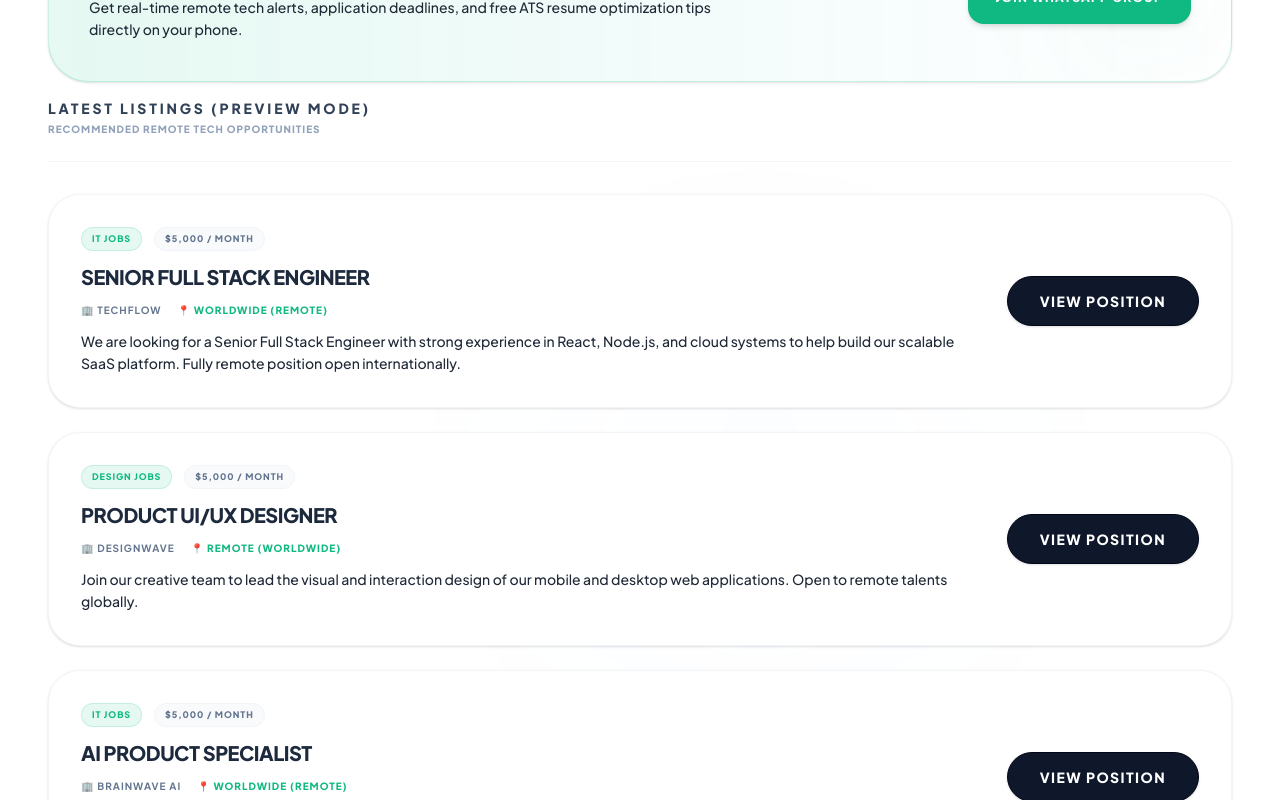
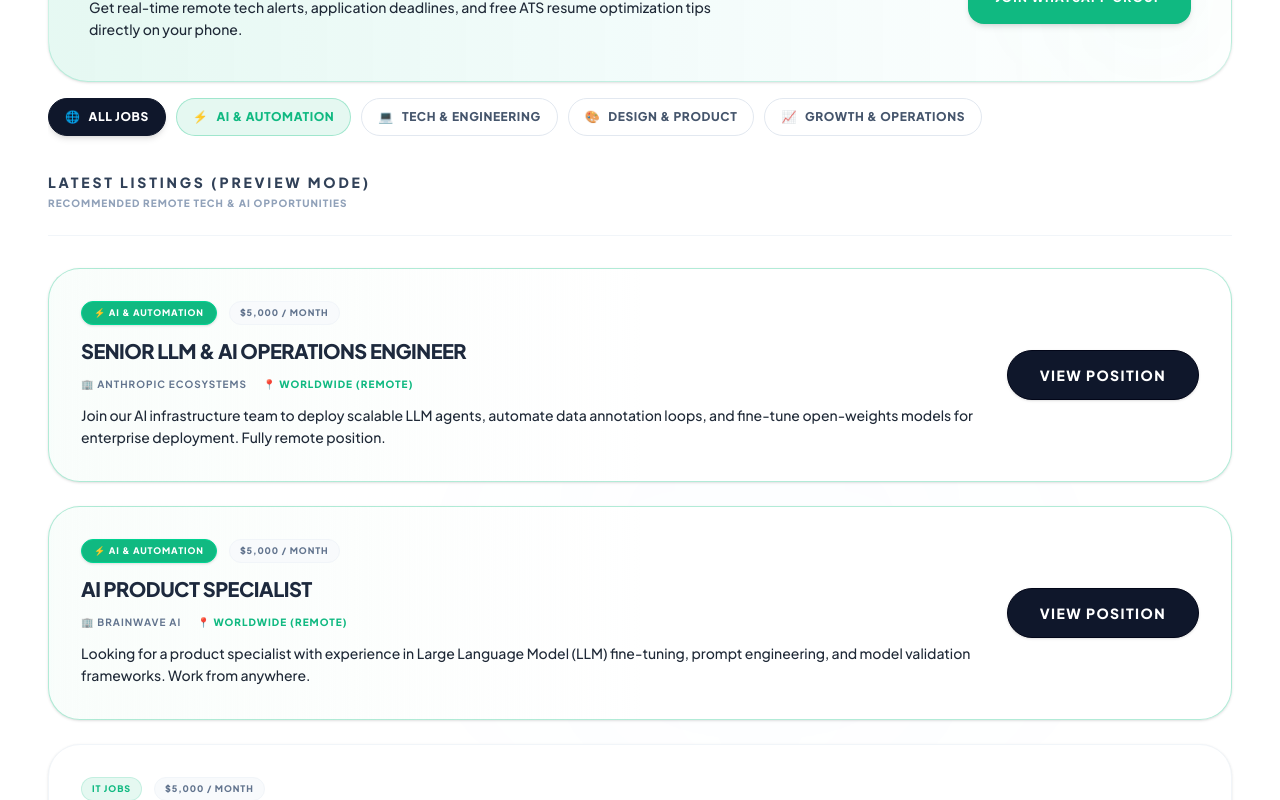
Before and after one commit to deegenius157/Resume.ai, a React (Vite) app in the folder client/: page /jobs in a window 1280 px wide. Shown: the part 620-1420 px from the top of the page. Built offline with nearby package versions, Linux system fonts and the light colour scheme; no server answers; the database is empty.

Commit message:
Pivot ingestion pipeline to AI & Automation roles: auto-tag AI jobs in Supabase, prioritize AI positions at top of feed, and render category filter tabs

```diff
--- a/client/src/components/JobsPage.jsx
+++ b/client/src/components/JobsPage.jsx
@@ -83,6 +83,37 @@
     .replace(/(^-|-$)+/g, '');
 }
 
+function detectAiRole(title = '', description = '') {
+  const text = `${title || ''} ${description || ''}`.toLowerCase();
+  const keywords = [
+    'artificial intelligence', 'machine learning', 'llm', 'large language model',
+    'prompt engineer', 'prompt engineering', 'data annotation', 'ai ops', 'ai operations',
+    'generative ai', 'deep learning', 'nlp', 'natural language processing',
+    'neural network', 'chatgpt', 'openai', 'anthropic', 'langchain', 'computer vision',
+    'automation engineer', 'ai specialist', 'ai developer', 'ai researcher'
+  ];
+
+  if (/\b(ai|a\.i\.)\b/i.test(text)) return true;
+  if (/\b(prompt|automation)\b/i.test(text)) return true;
+
+  return keywords.some(kw => text.includes(kw));
+}
+
+const MOCK_JOBS_LIST = [
+  {
+    id: 'mock_job_ai_1',
+    title: 'Senior LLM & AI Operations Engineer',
+    company: { display_name: 'Anthropic Ecosystems' },
+    location: { display_name: 'Worldwide (Remote)' },
+    description: 'Join our AI infrastructure team to deploy scalable LLM agents, automate data annotation loops, and fine-tune open-weights models for enterprise deployment. Fully remote position.',
+    salary_min: 160000,
+    salary_max: 210000,
+    created: '2026-06-25T10:00:00Z',
+    category: { label: 'AI & Automation' }
+  },
+  ...MOCK_JOBS
+];
+
 export default function JobsPage() {
   const [searchParams, setSearchParams] = useSearchParams();
   const query = searchParams.get('q') || '';
@@ -91,6 +122,7 @@
   const [jobs, setJobs] = useState([]);
   const [isLoading, setIsLoading] = useState(true);
   const [isMock, setIsMock] = useState(false);
+  const [selectedCategory, setSelectedCategory] = useState('All');
 
   const [localQuery, setLocalQuery] = useState(query);
   const [isMenuOpen, setIsMenuOpen] = useState(false);
@@ -129,12 +161,12 @@
   };
 
   useEffect(() => {
-    document.title = 'Remote & International Career Opportunities - Genusjob Resume AI';
+    document.title = 'Remote AI & Tech Jobs - Genusjob Resume AI';
 
     // Set meta description
     const metaDesc = document.querySelector('meta[name="description"]');
     if (metaDesc) {
-      metaDesc.setAttribute('content', 'Find global remote tech, design, and marketing positions open to West African talents. Tailor your resume in one click.');
+      metaDesc.setAttribute('content', 'Find global remote AI, LLM, automation, tech, design, and marketing positions open to applicants worldwide.');
     }
   }, []);
 
@@ -168,26 +200,39 @@
           if (loc.toLowerCase().includes('remote') || loc.toLowerCase().includes('worldwide')) {
             loc = 'Worldwide (Remote)';
           }
+          const isAi = detectAiRole(job.title, job.description) || (job.category && job.category.toLowerCase().includes('ai'));
           return {
             ...job,
             id: job.job_id || job.id,
             company: { display_name: job.company || 'Hiring Company' },
             location: { display_name: loc },
-            category: { label: job.category || 'Technology' },
+            category: { label: isAi ? 'AI & Automation' : (job.category || 'Technology') },
             salary_min: null,
             salary_max: null
           };
+        });
+
+        // Prioritize AI & Automation positions to the top of the feed
+        normalizedResults.sort((a, b) => {
+          const aIsAi = (a.category?.label === 'AI & Automation' || detectAiRole(a.title, a.description)) ? 1 : 0;
+          const bIsAi = (b.category?.label === 'AI & Automation' || detectAiRole(b.title, b.description)) ? 1 : 0;
+          return bIsAi - aIsAi;
         });
 
         setJobs(normalizedResults);
         setIsMock(false);
       } catch (err) {
         console.warn('Supabase jobs fetch failed, loading mock jobs fallback:', err);
-        const filteredMock = MOCK_JOBS.filter(job => {
+        const filteredMock = MOCK_JOBS_LIST.filter(job => {
           const matchQuery = !query ||
             job.title.toLowerCase().includes(query.toLowerCase()) ||
             job.description.toLowerCase().includes(query.toLowerCase());
           return matchQuery;
+        });
+        filteredMock.sort((a, b) => {
+          const aIsAi = (a.category?.label === 'AI & Automation' || detectAiRole(a.title, a.description)) ? 1 : 0;
+          const bIsAi = (b.category?.label === 'AI & Automation' || detectAiRole(b.title, b.description)) ? 1 : 0;
+          return bIsAi - aIsAi;
         });
         setJobs(filteredMock);
         setIsMock(true);
@@ -352,13 +397,45 @@
             </div>
           </div>
 
+          {/* CATEGORY FILTER TABS */}
+          <div className="flex items-center gap-2.5 overflow-x-auto pb-3 mb-6 scrollbar-none">
+            {[
+              { id: 'All', label: 'All Jobs', icon: '🌐' },
+              { id: 'AI & Automation', label: 'AI & Automation', icon: '⚡', featured: true },
+              { id: 'Technology', label: 'Tech & Engineering', icon: '💻' },
+              { id: 'Design', label: 'Design & Product', icon: '🎨' },
+              { id: 'Growth & Operations', label: 'Growth & Operations', icon: '📈' }
+            ].map((cat) => {
+              const isActive = selectedCategory === cat.id;
+              return (
+                <button
+                  key={cat.id}
+                  onClick={() => setSelectedCategory(cat.id)}
+                  type="button"
+                  className={`px-4 py-2.5 rounded-full text-xs font-black uppercase tracking-wider whitespace-nowrap transition-all flex items-center gap-2 cursor-pointer border ${
+                    isActive
+                      ? cat.featured
+                        ? 'bg-[#10B981] text-white border-[#10B981] shadow-lg shadow-emerald-500/20'
+                        : 'bg-slate-900 text-white border-slate-900 shadow-md'
+                      : cat.featured
+                      ? 'bg-emerald-500/10 text-[#10B981] border-emerald-500/30 hover:bg-emerald-500/20'
+                      : 'bg-white text-slate-600 border-slate-200 hover:border-slate-300 hover:text-slate-900'
+                  }`}
+                >
+                  <span>{cat.icon}</span>
+                  <span>{cat.label}</span>
+                </button>
+              );
+            })}
+          </div>
+
           <div className="flex justify-between items-center border-b border-slate-100 pb-6 mb-8">
             <div>
               <h3 className="text-sm font-black uppercase tracking-[0.2em] text-slate-700">
                 Latest Listings {isMock && '(Preview Mode)'}
               </h3>
               <p className="text-[10px] font-black text-slate-400 mt-1 uppercase tracking-widest">
-                {query ? `Showing ${jobs.length} jobs available matches` : 'RECOMMENDED REMOTE TECH OPPORTUNITIES'}
+                {query ? `Showing ${jobs.length} jobs available matches` : 'RECOMMENDED REMOTE TECH & AI OPPORTUNITIES'}
               </p>
             </div>
           </div>
@@ -368,29 +445,66 @@
               <div className="inline-block w-8 h-8 border-4 border-emerald-500 border-t-transparent rounded-full animate-spin mb-4" />
               <p className="text-xs font-black uppercase tracking-widest text-slate-400 animate-pulse">Loading Job Listings...</p>
             </div>
-          ) : jobs.length === 0 ? (
+          ) : (() => {
+            const displayedJobs = jobs.filter((job) => {
+              if (selectedCategory === 'All') return true;
+              const catLabel = (job.category?.label || job.category || '').toLowerCase();
+              const jobTitle = (job.title || '').toLowerCase();
+              const jobDesc = (job.description || '').toLowerCase();
+
+              if (selectedCategory === 'AI & Automation') {
+                return catLabel.includes('ai') || catLabel.includes('automation') || detectAiRole(jobTitle, jobDesc);
+              }
+              if (selectedCategory === 'Technology') {
+                return catLabel.includes('tech') || catLabel.includes('it') || catLabel.includes('software');
+              }
+              if (selectedCategory === 'Design') {
+                return catLabel.includes('design') || catLabel.includes('ui') || catLabel.includes('ux');
+              }
+              if (selectedCategory === 'Growth & Operations') {
+                return catLabel.includes('marketing') || catLabel.includes('growth') || catLabel.includes('operation');
+              }
+              return true;
+            });
+
+            if (displayedJobs.length === 0) {
+              return (
                 <div className="p-16 border border-dashed border-slate-200 rounded-[2rem] flex flex-col items-center justify-center text-center bg-slate-50/50">
-              <span className="text-4xl mb-4">🔍</span>
-              <p className="text-xs font-black uppercase tracking-[0.3em] text-slate-400">No job matches found.</p>
-              <p className="text-slate-500 text-xs mt-2 font-medium">Try broadening your search query.</p>
+                  <span className="text-4xl mb-4">🤖</span>
+                  <p className="text-xs font-black uppercase tracking-[0.3em] text-slate-400">No jobs match this filter.</p>
+                  <p className="text-slate-500 text-xs mt-2 font-medium">Try selecting another category tab or broadening your query.</p>
                 </div>
-          ) : (
+              );
+            }
+
+            return (
               <div className="grid grid-cols-1 gap-6">
-              {jobs.map((job) => {
+                {displayedJobs.map((job) => {
                   const jobTitle = job.title?.replace(/<\/?[^>]+(>|$)/g, '') || '';
                   const jobDesc = job.description?.replace(/<\/?[^>]+(>|$)/g, '') || '';
                   const cleanId = job.id || `mock_${Math.random().toString(36).substr(2, 9)}`;
+                  const isAiRole = (job.category?.label === 'AI & Automation') || detectAiRole(jobTitle, jobDesc);
 
                   return (
                     <div
                       key={cleanId}
-                    className="p-8 bg-white border border-slate-100 hover:border-slate-200 rounded-[2rem] flex flex-col md:flex-row justify-between items-start md:items-center gap-6 shadow-sm hover:shadow-md transition-all group"
+                      className={`p-8 rounded-[2rem] flex flex-col md:flex-row justify-between items-start md:items-center gap-6 shadow-sm hover:shadow-md transition-all group border ${
+                        isAiRole
+                          ? 'bg-gradient-to-r from-emerald-500/[0.03] via-white to-white border-emerald-500/30 hover:border-emerald-500/60'
+                          : 'bg-white border-slate-100 hover:border-slate-200'
+                      }`}
                     >
                       <div className="space-y-3 flex-1 text-left">
                         <div className="flex items-center gap-3 flex-wrap">
+                          {isAiRole ? (
+                            <span className="text-[9px] font-black bg-[#10B981] text-white px-3 py-1 rounded-full uppercase tracking-widest flex items-center gap-1 shadow-sm border border-emerald-400">
+                              ⚡ AI &amp; AUTOMATION
+                            </span>
+                          ) : (
                             <span className="text-[9px] font-black bg-emerald-500/10 text-[#10B981] px-2.5 py-1 rounded-full uppercase tracking-widest border border-emerald-500/15">
                               {job.category?.label || 'General'}
                             </span>
+                          )}
                         {getSalaryDisplay(job) && (
                           <span className="text-[9px] font-black bg-slate-50 text-slate-500 px-2.5 py-1 rounded-full uppercase tracking-widest border border-slate-100">
                             {getSalaryDisplay(job)}
@@ -424,7 +538,8 @@
                 );
               })}
             </div>
-          )}
+          );
+        })()}
         </div>
 
         {/* CONTEXTUAL GENERAL CTA BANNER */}
```
Also changed, not shown: 2 other files (tests, documents, lock files or other folders). Lines whose indentation alone changed are shown as unchanged.
